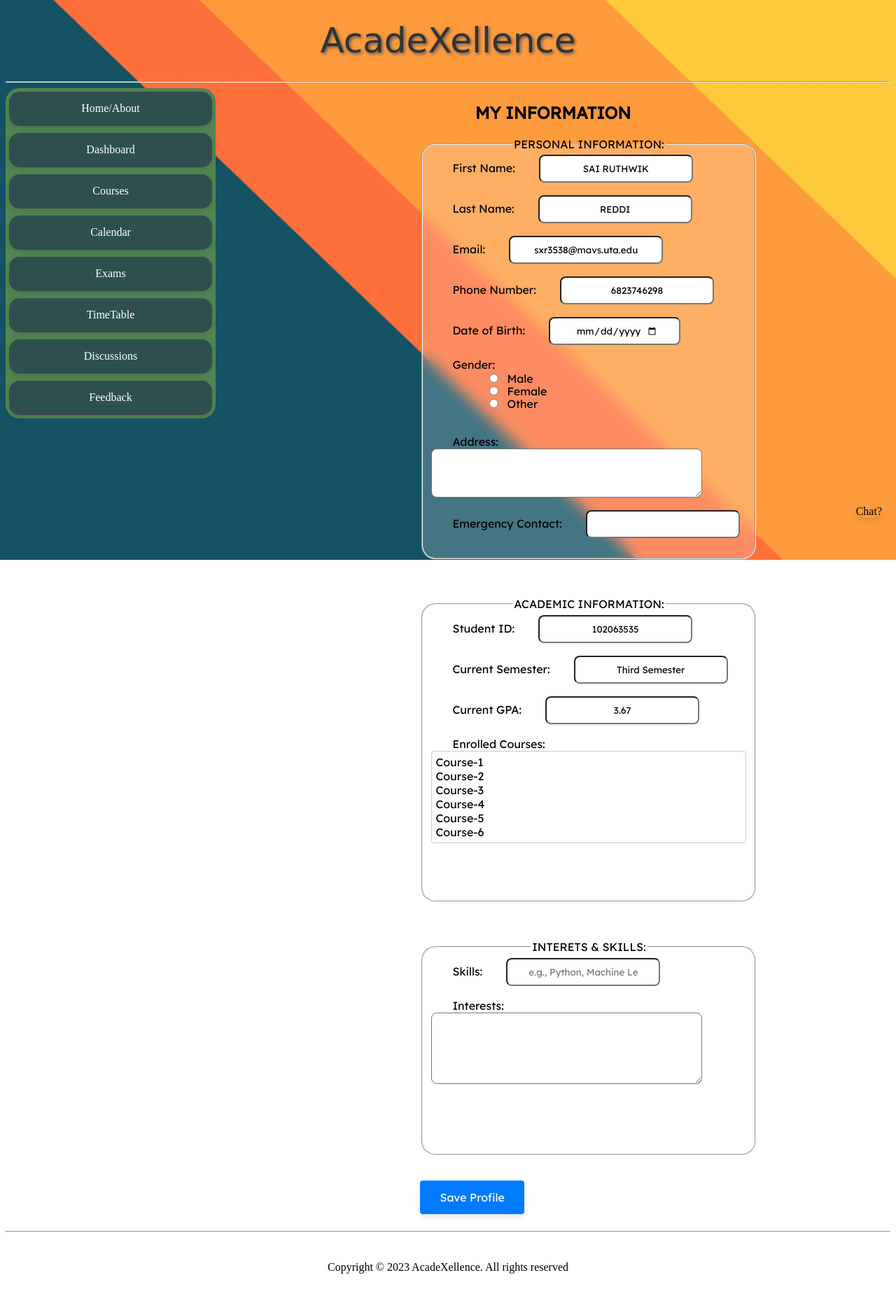
After one commit to ruthwy/AcadeXellence, a PHP site: page /studentinfo.html in a window 1280 px wide. The commit adds this page. Shown: the whole page at 70% size. Run offline with PHP 8.4, Linux system fonts and the light colour scheme.

Commit message:
completed studentinfo and studentdashboard

```diff
--- a/student.html
+++ b/student.html
@@ -19,7 +19,7 @@
                     <a class="nav-button" href="About.html">Home/About</a>
                     <a class="nav-button" href="student.html">Dashboard</a>
                     <a class="nav-button" href="courses.html">Courses</a>
-                    <a class="nav-button" href="calendar.html">Calendar</a>
+                    <a class="nav-button" href="studentinfo.html">My Info</a>
                     <a class="nav-button" href="Exams.html">Exams</a>
                     <a class="nav-button" href="Timetable.html">TimeTable</a>
                     <a class="nav-button" href="Discussions.html">Discussions</a>
--- /dev/null
+++ b/studentinfo.html
@@ -0,0 +1,124 @@
+<html>
+<head>
+    <title>AcadeXellence</title>
+    <link href="styles.css" rel="stylesheet" type="text/css"/>
+    <link href="https://fonts.googleapis.com/css2?family=Lexend+Deca&amp;display=swap" rel="stylesheet"/>
+</head>
+<body>
+    <div class="sipage-container">
+        <!-- HEADER-->
+        <div class="head">
+            <header>AcadeXellence</header>
+            <hr/>
+        </div>
+        <!--MAIN CONTENT = NO HEADER ND FOOTER-->
+        <div class="simain-container">
+
+        <!--LEFTNAVBAR-->
+        <div class="left-navbar">
+            <a class="nav-button" href="About.html">Home/About</a>
+            <a class="nav-button" href="student.html">Dashboard</a>
+            <a class="nav-button" href="courses.html">Courses</a>
+            <a class="nav-button" href="calendar.html">Calendar</a>
+            <a class="nav-button" href="Exams.html">Exams</a>
+            <a class="nav-button" href="Timetable.html">TimeTable</a>
+            <a class="nav-button" href="Discussions.html">Discussions</a>
+            <a class="nav-button" href="feedback.html">Feedback</a>
+        </div>
+        <!--EDIT USER INFO-->
+        <div class="container">
+        <!-- Place all the content in this div -->
+
+                <h2>MY INFORMATION</h2>
+                <form id="userProfileForm">
+                <fieldset>
+                    <legend>PERSONAL INFORMATION:</legend>
+                        <label for="firstName">First Name:</label>
+                        <input id="firstName" name="firstName" readonly="" value="SAI RUTHWIK" type="text"/><br/><br/>
+
+                        <label for="lastName">Last Name:</label>
+                        <input id="lastName" name="lastName" readonly="" value="REDDI" type="text"/><br/><br/>
+
+                        <label for="email">Email:</label>
+                        <input id="email" name="email" readonly="" value="sxr3538@mavs.uta.edu" type="email" pattern="[a-z0-9._%+-]+@[a-z0-9.-]+\.[a-z]{2,}$"/><br/><br/>
+
+                        <label for="phoneNumber">Phone Number:</label>
+                        <input id="phoneNumber" name="phoneNumber" value="6823746298" type="tel" pattern="[0-9]{10}"/><br/><br/>
+
+                        <label for="dob">Date of Birth:</label>
+                        <input id="dob" name="dob" type="date" pattern="\d{4}-\d{2}-\d{2}" /><br/><br/>
+
+                        <label>Gender:</label><br/>
+                        <input type="radio" id="male" name="gender" value="Male">
+                        <label class="gender-label" for="male">Male</label><br>
+
+                        <input type="radio" id="female" name="gender" value="Female">
+                        <label class="gender-label" for="female">Female</label><br/>
+
+                        <input type="radio" id="other" name="gender" value="Other">
+                        <label class="gender-label" for="other">Other</label>
+                        <br/><br/><br/>
+
+                        <label for="address">Address:</label>
+                        <textarea cols="50" id="address" name="address" rows="4"></textarea><br/><br/>
+
+                        <label for="emergencyContact">Emergency Contact:</label>
+                        <input id="emergencyContact" name="emergencyContact" type="tel" pattern="[0-9]{10}"/><br/><br/>
+                </fieldset>
+                <br><br><br>
+                <fieldset>
+                    <legend>ACADEMIC INFORMATION:</legend>
+                    <label for="studentId">Student ID:</label>
+                    <input id="studentId" name="studentId" readonly="" value="102063535" type="text"/><br/><br/>
+                    <label for="currentSemester">Current Semester:</label>
+                    <input id="currentSemester" name="currentSemester" readonly="" value="Third Semester" type="text"/><br/><br/>
+                    <label for="currentGPA">Current GPA:</label>
+                    <input id="currentGPA" name="currentGPA" readonly="" value="3.67" type="text"/><br/><br/>
+                    <label for="enrolledCourses">Enrolled Courses:</label>
+                    <div class="readonly-list" id="enrolledCourses">
+                                        Course-1<br/>
+                                        Course-2<br/>
+                                        Course-3<br/>
+                                        Course-4<br/>
+                                        Course-5<br/>
+                                        Course-6<br/>
+                    </div>
+                    <br><br>
+                    </br></br>
+                </fieldset>
+                <br><br><br>
+                <fieldset>
+                    <legend>INTERETS & SKILLS:</legend>
+                    <label for="skills">Skills:</label>
+                    <input id="skills" name="skills" placeholder="e.g., Python, Machine Learning" type="text"/><br><br>
+                    <label for="interests">Interests:</label>
+                    <textarea cols="50" id="interests" name="interests" rows="6"></textarea><br><br>
+                    </br></br></br></br>
+                </fieldset>
+                </br></br>
+                <button type="submit">Save Profile</button>
+                </form>
+                <script>
+                            // Placeholder function to handle form submission
+                            function handleFormSubmit(event) {
+                                event.preventDefault();
+                                alert("Functionality will be implemented soon.");
+                            }
+
+                            // Attach the function to form submit
+                            document.getElementById('userProfileForm').addEventListener('submit', handleFormSubmit);
+                        </script>
+
+
+        </div>
+        </div>
+        <!--CHAT-->
+        <div class="chat-icon">Chat?</div>
+        <!--FOOTER-->
+        <div class="foot">
+            <hr/>
+        <footer>Copyright © 2023 AcadeXellence. All rights reserved</footer>
+        </div>
+    </div>
+</body>
+</html>
--- a/styles.css
+++ b/styles.css
@@ -40,6 +40,7 @@ body::before {
 /* Footer */
 .foot footer {
     display: flex;
+    flex-wrap: wrap;
     text-align: center;
     align-content: center;
     justify-content: center;
@@ -136,7 +137,9 @@ body::before {
     opacity: 0.8;
     font-family: "Lexend Deca";
     font-weight: bolder;
-    text-shadow: 1px 1px 2px
+    text-shadow: 1px 1px 2px;
+    backdrop-filter: blur(10px);
+    background-color: rgba(255, 255, 255, 0.2);
 }
 
 
@@ -330,3 +333,127 @@ button {
     box-shadow: 0 4px 8px 0 rgba(0, 0, 0, 0.2);
     transition: 0.3s;
 }
+
+
+/* ================================================================= ================================================================= ================================================================= ================================================================= ================================================================= ================================================================= ================================================================= ================================================================= ================================================================= ================================================================= ================================================================= ================================================================= ================================================================= ================================================================= ================================================================= ================================================================= ================================================================= */
+
+/* studentinfo.html STYLES */
+fieldset{
+    min-width: 450px;
+    border-radius: 20px;
+    backdrop-filter: blur(10px);
+    background-color: rgba(255, 255, 255, 0.2);
+}
+input{
+    text-align: center;
+    border-radius: 8px;
+    height: 40px;
+    padding-left: 30px;
+    padding-right: 30px;
+    font-family: "Lexend Deca";
+}
+input#male, input#female, input#other {
+  height: auto;
+  position: absolute;
+  left: 90px;
+}
+
+textarea{
+
+    border-radius: 8px;
+    font-family: "Lexend Deca";
+}
+label{
+    padding-left: 30px;
+    padding-right: 30px;
+    font-family: "Lexend Deca";
+    cursor: pointer;
+}
+.gender-label {
+
+    position: absolute;
+    left: 90px;
+  }
+legend, h2{
+    text-align: center;
+    font-family: "Lexend Deca";
+}
+.readonly-list {
+    background: #ffffff85;
+    padding: 5px;
+    border: 1px solid #ccc;
+    border-radius: 4px;
+    font-family: "Lexend Deca";
+    width: auto;
+}
+/* remove if wrong */
+.simain-container {
+    display: flex;
+    flex-direction: row;
+}
+
+.container {
+    margin-left: auto;  /* Pushes the container to occupy remaining space */
+    margin-right: auto; /* Centers the container */
+    width: 30%;  /* You can adjust this width */
+}
+
+button[type="submit"]{
+    font-family: "Lexend Deca";
+    background-color: #007BFF;  /* Blue */
+    color: white;
+    padding: 14px 28px;
+    font-size: 16px;
+    border: none;
+    border-radius: 4px;
+    box-shadow: 0 4px 8px rgba(0, 0, 0, 0.1);
+    cursor: pointer;
+    transition: background-color 0.3s, transform 0.3s;
+}
+
+button[type="submit"]:hover {
+    background-color: #1673d5;  /* Darker blue */
+    transform: translateY(-2px);
+  }
+
+  button[type="submit"]:active {
+    background-color: #0153ab;  /* Even darker blue */
+    box-shadow: 0 2px 4px rgba(0, 0, 0, 0.1);
+    transform: translateY(1px);
+  }
+
+
+  @media (max-width: 768px) {
+    body::before {
+        content: "";
+        position: fixed;
+        top: 0;
+        left: 0;
+        right: 0;
+        bottom: 0;
+        z-index: -1;  /* Situate the background behind the content */
+
+        background-image: url('images/bgimg.jpg');
+        background-size: cover;
+        background-position: center;
+
+        /* Make the background image lighter */
+        filter: brightness(1);
+    }
+    .simain-container {
+        flex-direction: column;  /* Stack items vertically */
+    }
+    .left-navbar {
+        width: 100%;
+        box-sizing: border-box;  /* To ensure padding doesn't affect width */
+    }
+    .container{
+        display: flex;
+        flex-direction: column;
+        align-content: center;
+        flex-wrap: wrap;
+        justify-content: center;
+        align-items: center;
+
+    }
+}
```
Also changed, not shown: 1 other file.
